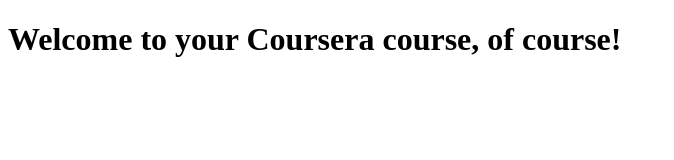
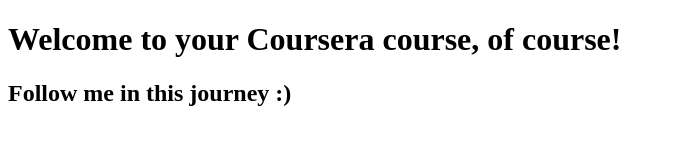
Before and after one commit to ArturoBa/coursera-site1, a plain HTML site: page site/index.html in a window 1280 px wide. Shown: the whole page, without its empty margins (0-674 px from the left). Drawn offline with Linux system fonts and the light colour scheme.

Commit message:
some minor content changes

```diff
--- a/site/index.html
+++ b/site/index.html
@@ -5,5 +5,6 @@
     </head>
     <body>
         <h1>Welcome to your Coursera course, of course!</h1>
+        <h2>Follow me in this journey :)</h2>
     </body>
 </html>
```
